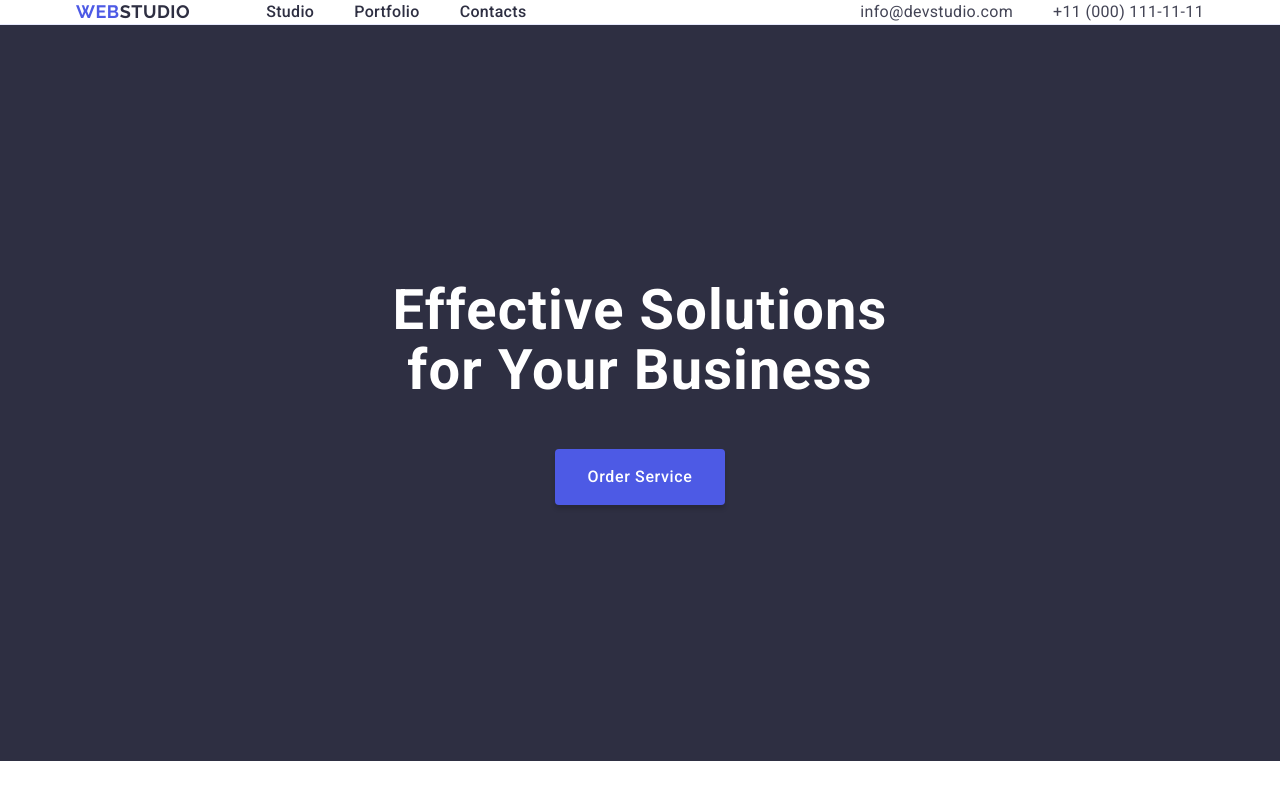
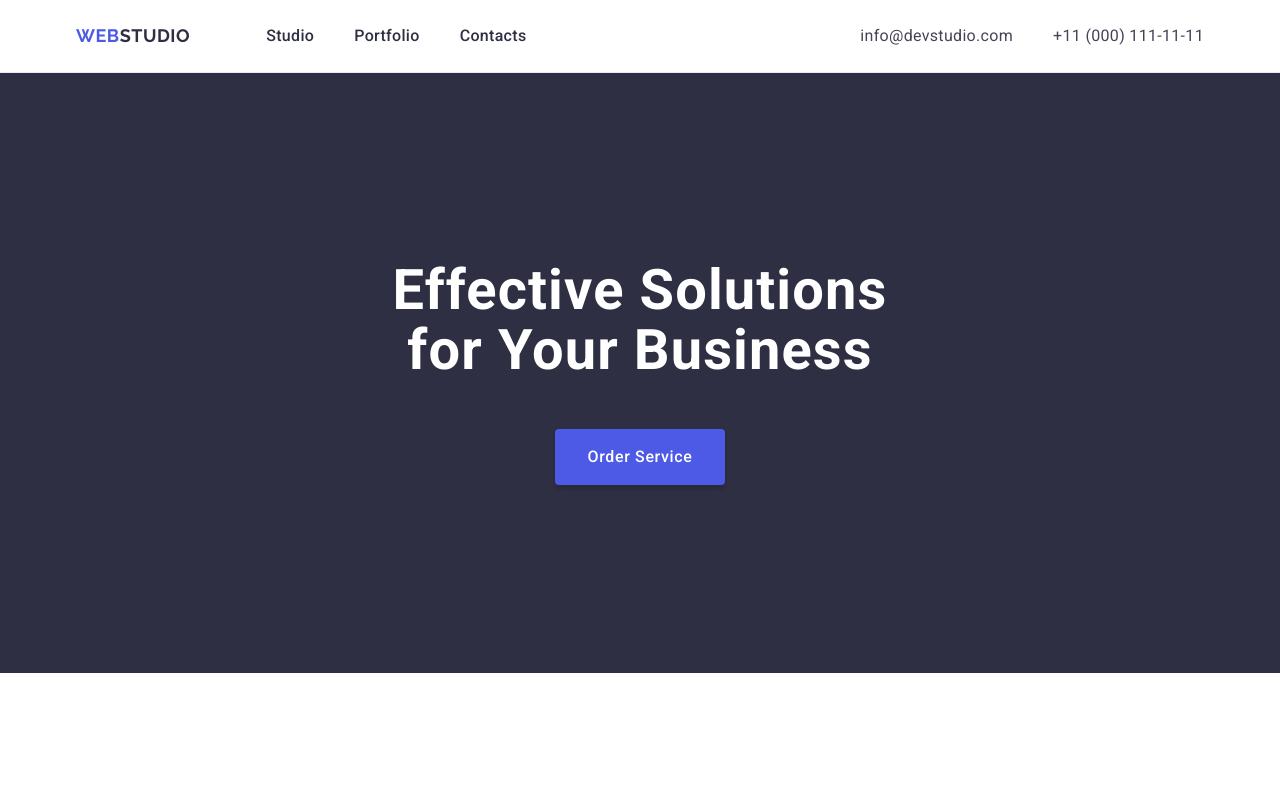
Before and after one commit to antonnenko/goit-markup-hw-04, a plain HTML site: page index.html in a window 1280 px wide. Shown: the top 789 px of the page. Drawn offline with nearby package versions, Linux system fonts and the light colour scheme.

Commit message:
Correct mistakes for the previous HW goit-markup-hw-03

```diff
--- a/css/styles.css
+++ b/css/styles.css
@@ -80,7 +80,7 @@ body {
 /** ==========HEADER=========*/
 .header {
   border-bottom: 1px solid #e7e9fc;
-  background-color: #fff;
+  padding: 24px 0;
 }
 .header-container {
   display: flex;
@@ -88,8 +88,8 @@ body {
 }
 .header-nav {
   display: flex;
-  flex-grow: 1;
   align-items: center;
+  margin-right: auto;
 }
 .header-logo {
   margin-right: 76px;
@@ -140,10 +140,6 @@ body {
 .hero {
   background-color: #2e2f42;
   padding: 188px 0;
-}
-.hero-container {
-  padding-bottom: 68px;
-  padding-top: 68px;
 }
 .hero-title {
   max-width: 496px;
--- a/index.html
+++ b/index.html
@@ -57,7 +57,7 @@
 
     <main>
       <section class="hero">
-        <div class="container hero-container">
+        <div class="container">
           <h1 class="hero-title">Effective Solutions for Your Business</h1>
           <button type="button" class="hero-btn">Order Service</button>
         </div>
```
